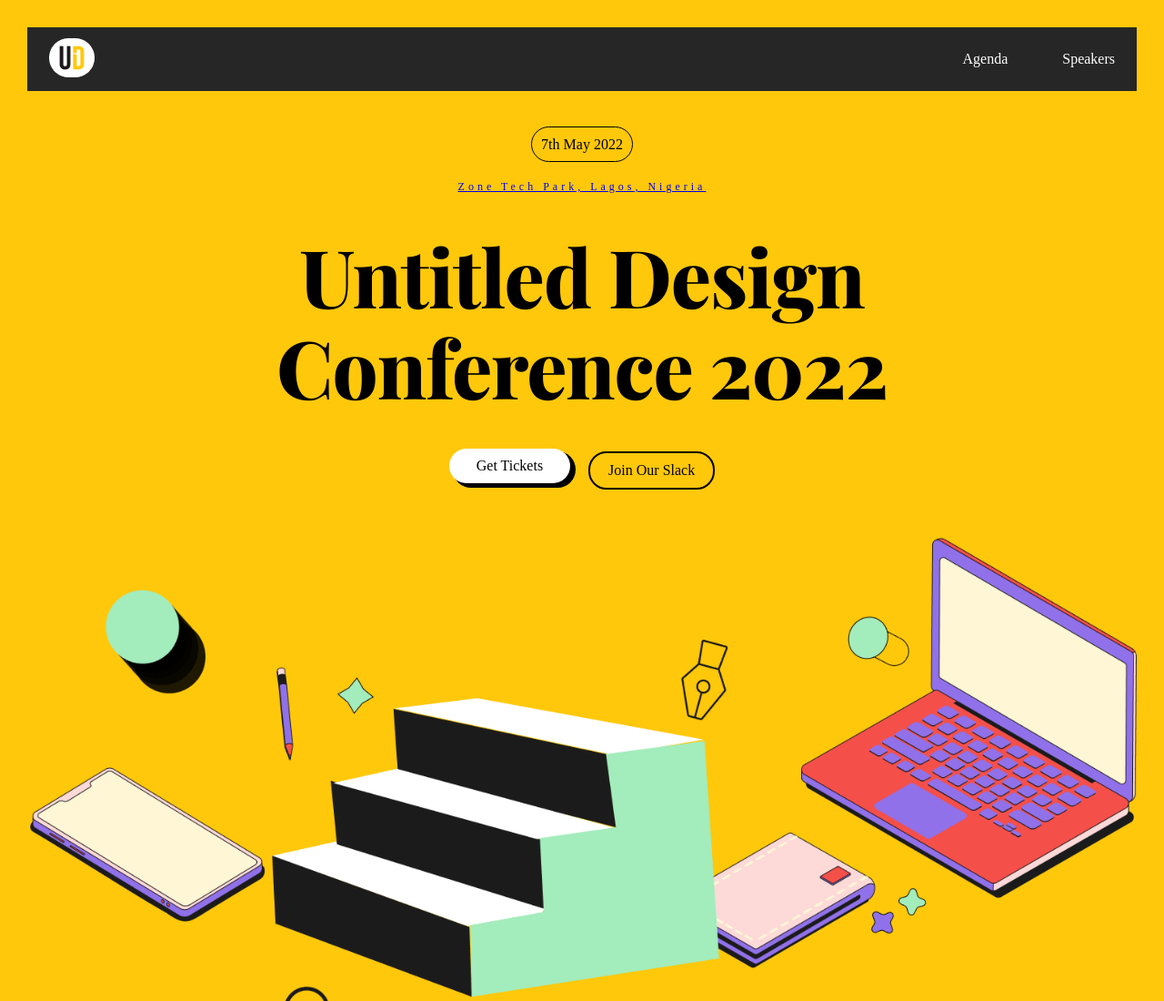
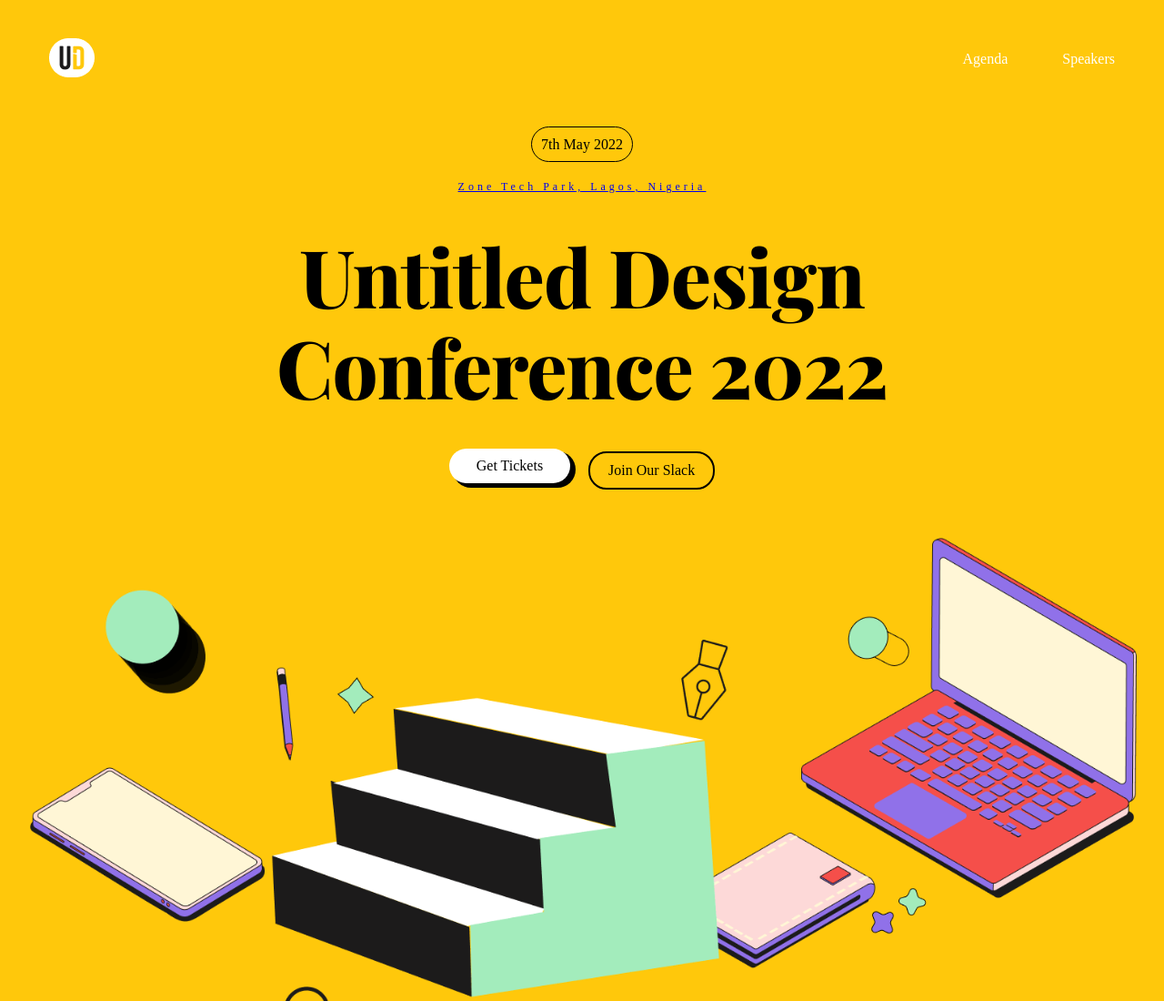
Before and after one commit to didiola/udc-clone, a plain HTML site: page index.html in a window 1280 px wide. Shown: the top 1100 px of the page at 91% size. Drawn offline with nearby package versions, Linux system fonts and the light colour scheme.

Commit message:
fixed the header

```diff
--- a/scss/_desktop.scss
+++ b/scss/_desktop.scss
@@ -1,7 +1,5 @@
 @media (min-width:768px){
     header{
-        background-color: #262626;
-
     li {
         list-style: none;
 
--- a/scss/style.scss
+++ b/scss/style.scss
@@ -18,7 +18,7 @@ body{
 }
 
 header{
-    background-color: #262626;
+    background-color: transparent;
 
     li {
         list-style: none;
```
Also changed, not shown: css/style.css, 1 other file.
